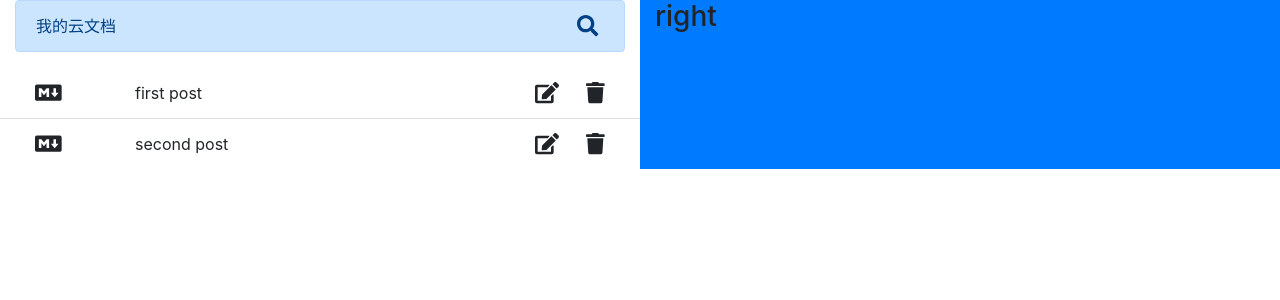
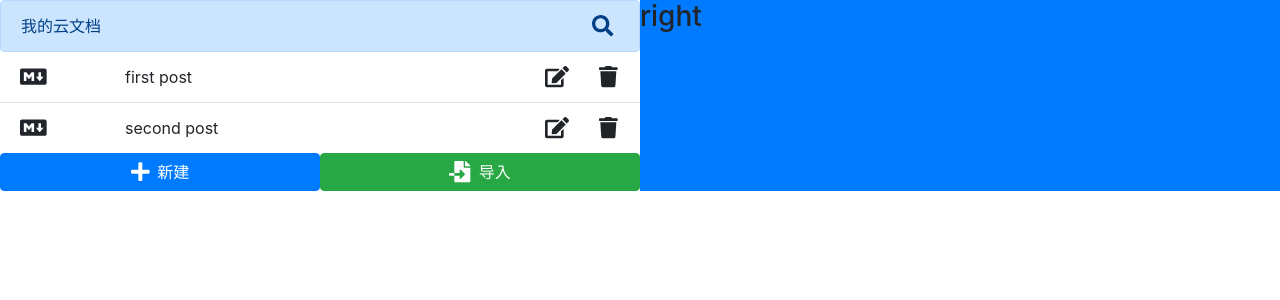
Before and after one commit to lhchen74/cloud-doc, a React (Create React App) app: page / in a window 1280 px wide. Shown: the top 300 px of the page. Built offline with nearby package versions, Linux system fonts and the light colour scheme.

Commit message:
BottomBtn Component

```diff
--- a/src/App.js
+++ b/src/App.js
@@ -1,13 +1,16 @@
+import "bootstrap/dist/css/bootstrap.min.css";
+import { faPlus, faFileImport } from "@fortawesome/free-solid-svg-icons";
+
 import "./App.css";
-import "bootstrap/dist/css/bootstrap.min.css";
 import FileSearch from "./components/FileSearch";
 import FileList from "./components/FileList";
 import defaultFiles from "./utils/defaultFiles";
+import BottomBtn from "./components/BottomBtn";
 
 function App() {
   return (
-    <div className="App container-fluid">
-      <div className="row">
+    <div className="App container-fluid px-0">
+      <div className="row no-gutters">
         <div className="col left-panel">
           <FileSearch
             onFileSearch={(value) => {
@@ -26,6 +29,28 @@ function App() {
               console.log(id, title);
             }}
           />
+          <div className="row no-gutters">
+            <div className="col">
+              <BottomBtn
+                text="新建"
+                colorClass="btn-primary"
+                icon={faPlus}
+                onBtnClick={() => {
+                  console.log("新建");
+                }}
+              />
+            </div>
+            <div className="col">
+              <BottomBtn
+                text="导入"
+                colorClass="btn-success"
+                icon={faFileImport}
+                onBtnClick={() => {
+                  console.log("导入");
+                }}
+              />
+            </div>
+          </div>
         </div>
         <div className="col bg-primary right-panel">
           <h3>right</h3>
--- /dev/null
+++ b/src/components/BottomBtn.js
@@ -0,0 +1,28 @@
+import React from "react";
+import { FontAwesomeIcon } from "@fortawesome/react-fontawesome";
+
+import PropTypes from "prop-types";
+
+const BottomBtn = ({ text, colorClass, icon, onBtnClick }) => (
+  <button
+    type="button"
+    className={`btn btn-block no-border ${colorClass}`}
+    onClick={onBtnClick}
+  >
+    <FontAwesomeIcon size="lg" icon={icon} className="mr-2" />
+    {text}
+  </button>
+);
+
+BottomBtn.propTypes = {
+  text: PropTypes.string,
+  colorClass: PropTypes.string,
+  icon: PropTypes.element.isRequired,
+  onBtnClick: PropTypes.func,
+};
+
+BottomBtn.defaultProps = {
+  text: "新建",
+};
+
+export default BottomBtn;
--- a/src/components/FileSearch.js
+++ b/src/components/FileSearch.js
@@ -31,7 +31,7 @@ const FileSearch = ({ title, onFileSearch }) => {
   }, [inputActive]);
 
   return (
-    <div className="d-flex justify-content-between align-items-center alert alert-primary">
+    <div className="d-flex justify-content-between align-items-center alert alert-primary mb-0">
       {!inputActive && (
         <>
           <span>{title}</span>
```
